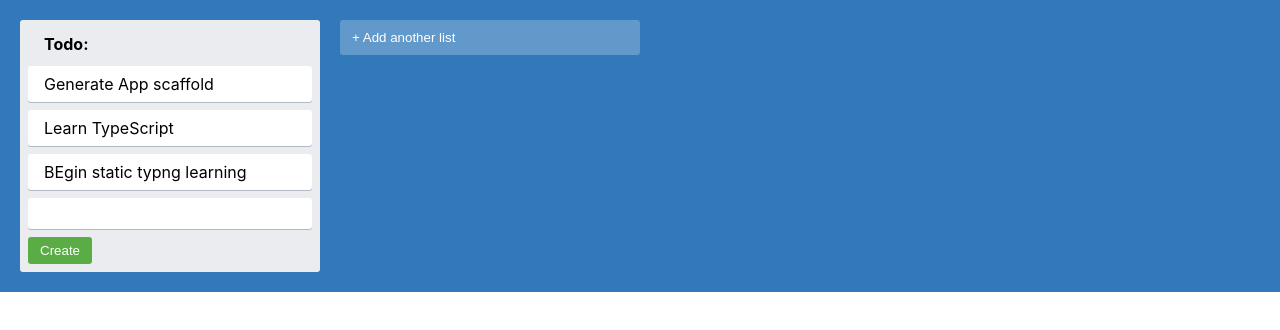
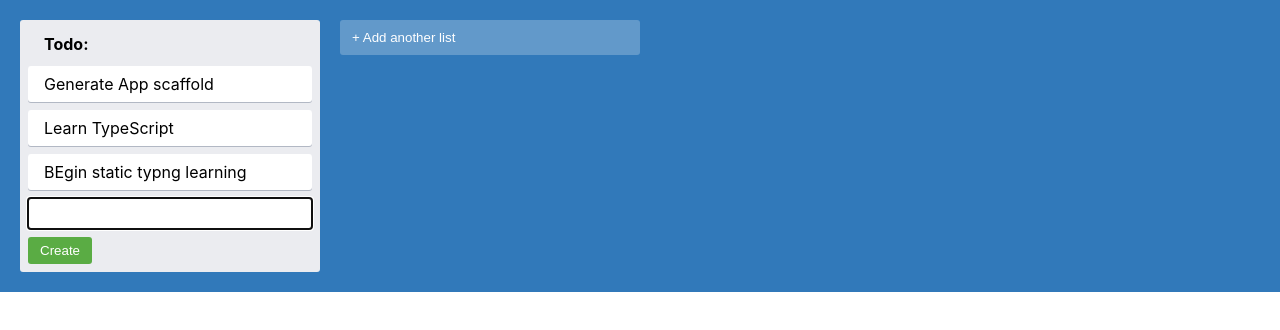
Before and after one commit to thiagopdo/trello-clone, a React (Create React App) app: page / in a window 1280 px wide. Both pictures are taken after a click on the button "+ add another card". Shown: the top 330 px of the page. Built offline with nearby package versions, Linux system fonts and the light colour scheme.

Commit message:
added autofocus on input field using useref

```diff
--- a/src/NewItemForm.tsx
+++ b/src/NewItemForm.tsx
@@ -1,5 +1,6 @@
 import { useState } from "react";
 import { NewItemButton, NewItemFormContainer, NewItemInput } from "./styles";
+import { useFocus } from "./utils/useFocus";
 
 type NewItemFormProps = {
   onAdd(text: string): void;
@@ -7,11 +8,16 @@
 
 export function NewItemForm({ onAdd }: NewItemFormProps) {
   const [text, setText] = useState("");
+  const inputRef = useFocus();
 
   return (
     <NewItemFormContainer>
-      <NewItemInput value={text} onChange={(e) => setText(e.target.value)} />
-      <NewItemButton onClick={()=>onAdd(text)}>Create</NewItemButton>
+      <NewItemInput
+        ref={inputRef}
+        value={text}
+        onChange={(e) => setText(e.target.value)}
+      />
+      <NewItemButton onClick={() => onAdd(text)}>Create</NewItemButton>
     </NewItemFormContainer>
   );
 }
--- /dev/null
+++ b/src/utils/useFocus.ts
@@ -0,0 +1,12 @@
+import { useRef, useEffect } from "react";
+
+export function useFocus() {
+  const ref = useRef<HTMLInputElement>(null);
+
+  //focusing on input element
+  useEffect(() => {
+    ref.current?.focus();
+  }, []);
+
+  return ref;
+}
```
